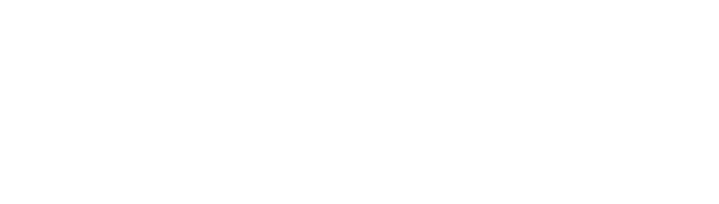
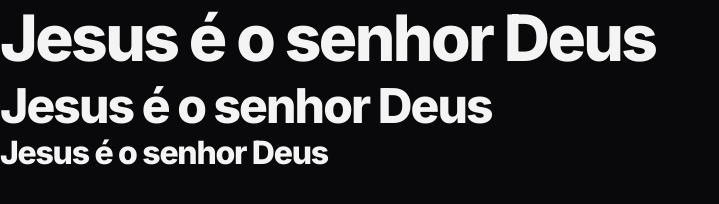
Before and after one commit to DiegoRomeroChaves/PROJETO-Zingen, a plain HTML site: page index.html in a window 1280 px wide. Shown: the whole page, without its empty margins (0-719 px from the left). Drawn offline with Linux system fonts and the light colour scheme.

Commit message:
add configuracoes

```diff
--- a/index.html
+++ b/index.html
@@ -2,11 +2,17 @@
 <html lang="pt-br">
 <head>
     <meta charset="UTF-8">
+    <link rel="preconnect" href="https://fonts.googleapis.com">
+<link rel="preconnect" href="https://fonts.gstatic.com" crossorigin>
+
     <meta name="viewport" content="width=device-width, initial-scale=1.0">
     <link rel="stylesheet" href="./style/index.css">
+    <link href="https://fonts.googleapis.com/css2?family=Inter:ital,opsz,wght@0,14..32,100..900;1,14..32,100..900&display=swap" rel="stylesheet">
     <title>Zingen - Karaoke</title>
 </head>
 <body>
-
+    <h1>Jesus é o senhor Deus</h1>
+    <h2>Jesus é o senhor Deus</h2>
+    <h3>Jesus é o senhor Deus</h3>
 </body>
 </html>
--- a/style/global.css
+++ b/style/global.css
@@ -0,0 +1,79 @@
+*,
+*::before,
+*::after{
+    box-sizing: border-box;
+}
+
+*{
+    margin: 0;
+    padding: 0;
+    font: inherit;
+
+    -webkit-font-smoothing: antialiased;
+    -moz-osx-font-smoothing: grayscale;
+}
+
+:root {
+    --bg-collor:#09090B ;
+    --surface-color:#18181B;
+    --stroke-color:#27272A;
+    --text-color-secondary: #A1A1AA;
+    --text-color-primary: #F4F4F5;
+    --brand-gradient:#FC4A1A , #F7B733;
+    --brand-color-primary: #F7B733;
+    --brand-color-secondary: #FC4A1A;
+
+    --ff-sans: 'inter', system-ui, sans-serif;
+    --fw-base:400;
+    --fw-md:500;
+    --fw-bold:800;
+
+    --fs-sm:0.875rem;
+    --fs-base:1rem;
+    --fs-lg:1.25rem;
+    --fs-xl:1.5rem;
+    --fs-2xl:2.5rem;
+}
+html {
+    font-family: var(--ff-sans);
+    font-weight: var(--fw-base);
+    font-size: var(--fs-base);
+    line-height: 1.6;
+    color: var(--text-color-primary);
+}
+body {
+    background-color: var(--bg-collor);
+
+}
+h1, h2, h3 {
+    line-height: 1.2;
+    color: var(--text-color-primary);
+    font-weight: var(--fw-bold);
+    letter-spacing: -0.04em;
+}
+h1 {
+    font-size: var(--fs-2xl);
+}
+h2 {
+    font-size: var(--fs-xl);
+}
+h3 {
+    font-size: var(--fs-lg);
+}
+
+a {
+    text-decoration: none;
+    color: inherit;
+}
+
+ul [role="list"] {
+    list-style: none;
+}
+
+@media (width >= 80em) {
+    :root {
+        --fs-lg: 2rem;
+        --fs-xl: 3rem;
+        --fs-2xl: 4rem;
+    }
+}
```
